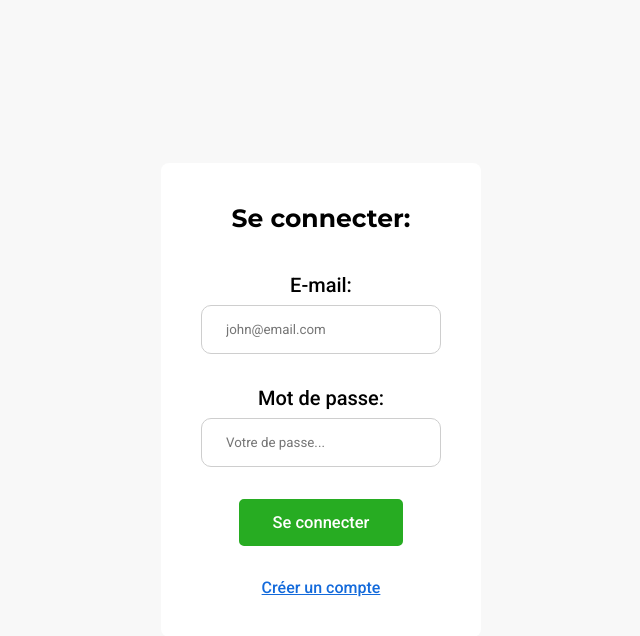
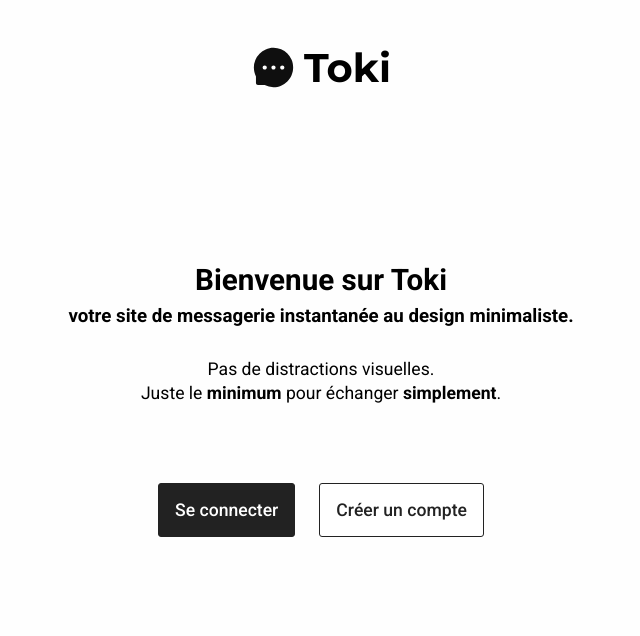
Before and after one commit to NzlThomas/toki-frontend, a React (Vite) app: page / in a window 1280 px wide. Before the commit this address led to /login. Shown: the top 636 px of the page, without its empty margins (319-959 px from the left). Built offline with nearby package versions, Linux system fonts and the light colour scheme.

Commit message:
added landing page and routes, standardized colors for buttons across website

```diff
--- a/src/App.module.css
+++ b/src/App.module.css
@@ -57,15 +57,15 @@
 
 .activeTab {
   background-color: rgb(247, 247, 247);
-  color: rgb(48, 91, 231);
-  border-color: rgb(30, 64, 175);
+  color: rgb(34, 34, 34);
+  border-color: rgb(34, 34, 34);
   box-shadow: 0 2px 4px rgba(0, 0, 0, 0.05);
 }
 
 .displayContainer button {
   padding: 0.75rem 1.5rem;
   border-radius: 8px;
-  font-weight: 600;
+  font-weight: 500;
   font-size: 1rem;
   cursor: pointer;
   border: 2px solid transparent;
@@ -74,12 +74,12 @@
 
 .inactiveTab {
   background-color: transparent;
-  color: #555;
+  color: #969696;
   border: 2px solid transparent;
 }
 
 .inactiveTab:hover {
-  color: rgb(48, 91, 231);
+  color: rgb(34, 34, 34);
 }
 
 @media (min-width: 1200px) {
--- a/src/components/Dashboard/Dashboard.jsx
+++ b/src/components/Dashboard/Dashboard.jsx
@@ -124,7 +124,7 @@ function Dashboard() {
   return (
     <div>
       <div className={styles.nav}>
-        <Link to="/">
+        <Link to="/conversations">
           <FaArrowLeft className={styles.homeIcon} />
         </Link>
       </div>
--- /dev/null
+++ b/src/components/LandingPage/LandingPage.jsx
@@ -0,0 +1,41 @@
+import { Link } from "react-router-dom";
+import { AiFillMessage } from "react-icons/ai";
+import styles from "./LandingPage.module.css";
+
+function LandingPage() {
+  return (
+    <div className={styles.pageContainer}>
+      <header className={styles.header}>
+        <AiFillMessage className={styles.icon} />
+        <h1 className={styles.title}>Toki</h1>
+      </header>
+      <div className={styles.mainContainer}>
+        <div className={styles.titlesContainer}>
+          <h2 className={styles.welcome}>Bienvenue sur Toki</h2>
+          <h3 className={styles.accroche}>
+            votre site de messagerie instantanée au design minimaliste.
+          </h3>
+        </div>
+
+        <div className={styles.subtitlesContainer}>
+          <p className={styles.s1}>Pas de distractions visuelles.</p>
+          <p className={styles.s2}>
+            Juste le <span className={styles.keywords}>minimum</span> pour
+            échanger <span className={styles.keywords}>simplement</span>.
+          </p>
+        </div>
+
+        <div className={styles.linksContainer}>
+          <Link to="/login" className={styles.loginLink}>
+            Se connecter
+          </Link>
+          <Link to="/register" className={styles.registerLink}>
+            Créer un compte
+          </Link>
+        </div>
+      </div>
+    </div>
+  );
+}
+
+export default LandingPage;
--- /dev/null
+++ b/src/components/LandingPage/LandingPage.module.css
@@ -0,0 +1,95 @@
+.header {
+  display: flex;
+  align-items: center;
+  justify-content: center;
+  gap: 0.5rem;
+  padding: 0.7rem 0rem;
+  margin-top: 1rem;
+}
+
+.title {
+  font-size: 2.5rem;
+}
+
+.icon {
+  color: rgb(15, 15, 15);
+  font-size: 45px;
+}
+
+.mainContainer {
+  margin-top: 10rem;
+  min-height: 100vh;
+  text-align: center;
+}
+
+.titlesContainer {
+  display: flex;
+  flex-direction: column;
+  align-items: center;
+  gap: 0.5rem;
+}
+
+.welcome {
+  font-size: 1.85rem;
+}
+
+.accroche {
+  width: 80%;
+}
+
+.subtitlesContainer {
+  display: flex;
+  flex-direction: column;
+  gap: 0.2rem;
+  margin-top: 2rem;
+  font-size: 1.1rem;
+}
+
+.keywords {
+  font-weight: bold;
+}
+
+.linksContainer {
+  display: flex;
+  justify-content: center;
+  gap: 1.5rem;
+  margin-top: 5rem;
+}
+
+.loginLink {
+  text-decoration: none;
+  color: white;
+  background-color: rgb(34, 34, 34);
+  padding: 1rem;
+  border-radius: 3px;
+  border: 1px solid rgb(34, 34, 34);
+  transition: all 0.2s ease;
+  font-size: 1.1rem;
+}
+
+.loginLink:hover {
+  color: rgb(34, 34, 34);
+  background-color: white;
+}
+
+.registerLink {
+  text-decoration: none;
+  color: rgb(34, 34, 34);
+  background-color: white;
+  padding: 1rem;
+  border-radius: 3px;
+  border: 1px solid rgb(34, 34, 34);
+  transition: all 0.2s ease;
+  font-size: 1.1rem;
+}
+
+.registerLink:hover {
+  color: white;
+  background-color: rgb(34, 34, 34);
+}
+
+@media (min-width: 1200px) {
+  .header {
+    margin-top: 2rem;
+  }
+}
--- a/src/components/LoginForm/LoginForm.jsx
+++ b/src/components/LoginForm/LoginForm.jsx
@@ -20,7 +20,7 @@ function LoginForm() {
 
   useEffect(() => {
     if (user) {
-      navigate("/");
+      navigate("/conversations");
     }
   }, [user, navigate]);
 
@@ -34,7 +34,7 @@ function LoginForm() {
       });
 
       login(res.data.token, res.data.user);
-      navigate("/");
+      navigate("/conversations");
     } catch (error) {
       console.error("Error:", error);
       errorLogin();
@@ -44,7 +44,7 @@ function LoginForm() {
   return (
     <div className={styles.loginBackground}>
       <div className={styles.loginContainer}>
-        <h1>Se connecter:</h1>
+        <h1 className={styles.loginTitle}>Se connecter:</h1>
         <form onSubmit={handleLoginSubmit} className={styles.loginForm}>
           <label htmlFor="email" className={styles.emailLabel}>
             E-mail:
--- a/src/components/LoginForm/LoginForm.module.css
+++ b/src/components/LoginForm/LoginForm.module.css
@@ -34,7 +34,7 @@
   margin-top: 2rem;
 }
 
-h1 {
+.loginTitle {
   margin-bottom: 2.5rem;
   font-size: 25px;
 }
@@ -52,22 +52,21 @@ input:focus {
 .loginButton {
   margin-top: 2rem;
   margin-bottom: 2rem;
-  padding: 0.75rem 2rem;
+  padding: 1rem;
   border-radius: 5px;
   border: none;
-  background-color: rgb(39, 172, 34);
-  border: 2px solid rgb(39, 172, 34);
+  background-color: rgb(34, 34, 34);
+  border: 1px solid rgb(34, 34, 34);
   color: white;
   font-weight: 500;
-  font-size: 15px;
+  transition: all 0.2s ease;
+  font-size: 17px;
 }
 
 .loginButton:hover {
   cursor: pointer;
-  color: rgb(39, 172, 34);
+  color: rgb(34, 34, 34);
   background-color: white;
-  border: 2px solid rgb(39, 172, 34);
-  transition: background-color 0.2s ease;
 }
 
 a {
--- a/src/components/MessageWindow/MessageWindow.jsx
+++ b/src/components/MessageWindow/MessageWindow.jsx
@@ -112,7 +112,7 @@ function MessageWindow() {
           </div>
 
           <div>
-            <Link to="/">
+            <Link to="/conversations">
               <FaArrowLeft className={styles.homeIcon} />
             </Link>
           </div>
--- a/src/components/RegisterForm/RegisterForm.jsx
+++ b/src/components/RegisterForm/RegisterForm.jsx
@@ -45,7 +45,7 @@ function RegisterForm() {
   return (
     <div className={styles.registerBackground}>
       <div className={styles.registerContainer}>
-        <h1>Créer un compte:</h1>
+        <h1 className={styles.createTitle}>Créer un compte:</h1>
         <form onSubmit={handleRegisterSubmit} className={styles.registerForm}>
           <label htmlFor="username" className={styles.usernameLabel}>
             Nom d'utilisateur
@@ -115,7 +115,7 @@ function RegisterForm() {
             Créer un compte
           </button>
         </form>
-        <Link to="/login">Déjà un compte ? Connectez-vous !</Link>
+        <Link to="/login">Se connecter</Link>
       </div>
     </div>
   );
--- a/src/components/RegisterForm/RegisterForm.module.css
+++ b/src/components/RegisterForm/RegisterForm.module.css
@@ -38,7 +38,7 @@
   margin-top: 2rem;
 }
 
-h1 {
+.createTitle {
   margin-bottom: 2.5rem;
   font-size: 25px;
 }
@@ -57,22 +57,21 @@ input:focus {
 .registerButton {
   margin-top: 2rem;
   margin-bottom: 2rem;
-  padding: 0.75rem 2rem;
+  padding: 1rem;
   border-radius: 5px;
   border: none;
-  background-color: rgb(39, 172, 34);
-  border: 2px solid rgb(39, 172, 34);
+  background-color: rgb(34, 34, 34);
+  border: 1px solid rgb(34, 34, 34);
   color: white;
   font-weight: 500;
-  font-size: 15px;
+  transition: all 0.2s ease;
+  font-size: 17px;
 }
 
 .registerButton:hover {
   cursor: pointer;
-  color: rgb(39, 172, 34);
+  color: rgb(34, 34, 34);
   background-color: white;
-  border: 2px solid rgb(39, 172, 34);
-  transition: background-color 0.2s ease;
 }
 
 a {
--- a/src/routes.jsx
+++ b/src/routes.jsx
@@ -4,6 +4,7 @@ import RegisterForm from "./components/RegisterForm/RegisterForm";
 import LoginForm from "./components/LoginForm/LoginForm";
 import MessageWindow from "./components/MessageWindow/MessageWindow";
 import Dashboard from "./components/Dashboard/Dashboard";
+import LandingPage from "./components/LandingPage/LandingPage";
 
 const routes = [
   {
@@ -16,6 +17,10 @@ const routes = [
   },
   {
     path: "/",
+    element: <LandingPage />,
+  },
+  {
+    path: "/conversations",
     element: (
       <ProtectedRoute>
         <App />
```
